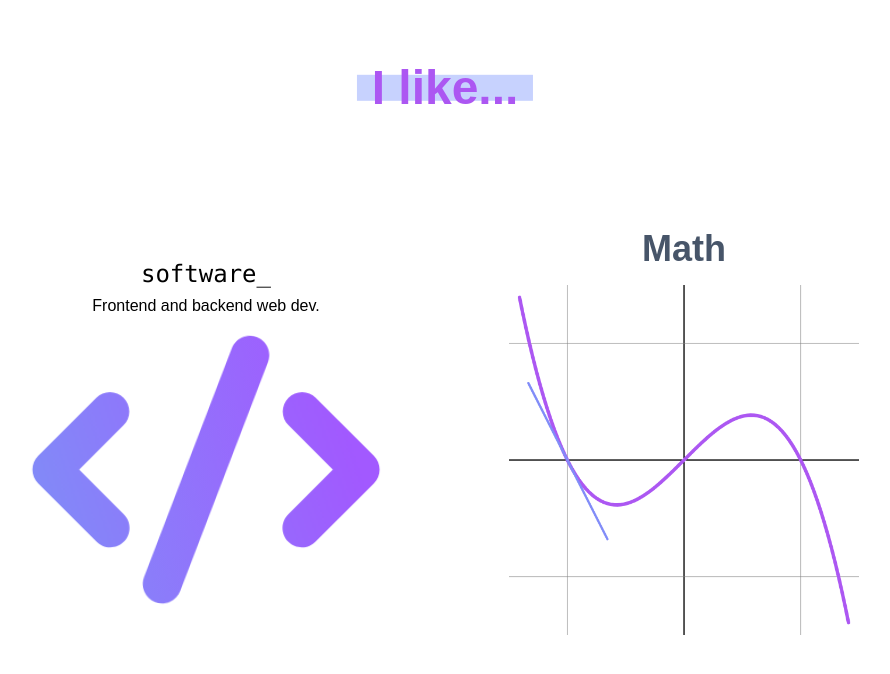
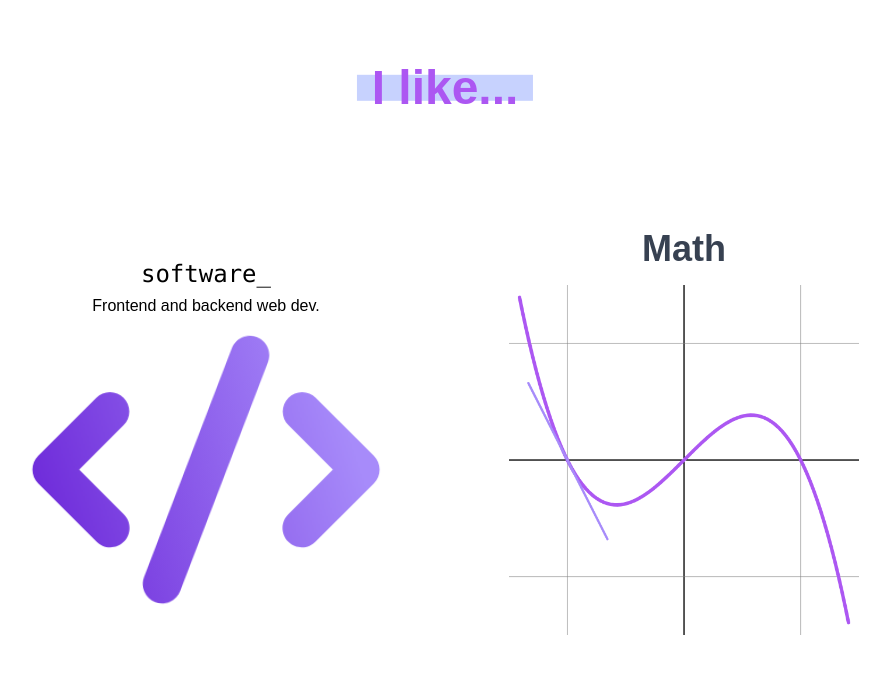
Before and after one commit to reubendrummond/portfolio, a Next.js app: page / in a window 1280 px wide. Shown: the top 674 px of the page, without its empty margins (195-1085 px from the left). Built offline with nearby package versions, Linux system fonts and the light colour scheme.

Commit message:
add themes with css variables and tailwind

```diff
--- a/components/Headings.tsx
+++ b/components/Headings.tsx
@@ -6,14 +6,14 @@ export const HighlightedHeading = ({ children }: HeadingProps) => {
   return (
     <div className="relative">
       <div
-        className="absolute -z-10 w-[120%] h-[55%] bg-secondary-color"
+        className="absolute -z-10 w-[120%] h-[55%] bg-secondary"
         style={{
           top: "50%",
           left: "50%",
           transform: "translate(-50%, -50%)",
         }}
       />
-      <h1 className="primary-color">{children}</h1>
+      <h1 className="text-primary">{children}</h1>
     </div>
   );
 };
--- a/components/Sections/ILike/CartesianGraph/GraphAnimation.tsx
+++ b/components/Sections/ILike/CartesianGraph/GraphAnimation.tsx
@@ -27,17 +27,35 @@ export const GraphAnimation = ({ className }: { className: string }) => {
         strokeStyle: "grey",
       })
     );
+
+    const toHex = (cssVarName: string) => {
+      const val = getComputedStyle(document.documentElement).getPropertyValue(
+        cssVarName
+      );
+      console.log(val.split(" ").filter((s) => Boolean(s)));
+      return val
+        .split(" ")
+        .filter((s) => Boolean(s))
+        .map((rgb) => parseInt(rgb).toString(16))
+        .reduce((accumulator, current) => accumulator + current, "#");
+    };
+    console.log(toHex("--primary"));
+
     cc.plotFunctions.push(
       cc.plotFunction(fcn, {
         lineWidth: 6,
-        strokeStyle: "#AC57F2",
+        strokeStyle: toHex("--primary"),
+        // strokeStyle: "#AC57F2",
         lineCap: "round",
       })
+    );
+    console.log(
+      getComputedStyle(document.documentElement).getPropertyValue("--primary")
     );
     cc.plotFunctions.push(
       cc.plotFunctionTangents(-1.1, 1.1, 2500, 1.5, fcn, {
         lineWidth: 4,
-        strokeStyle: "#818CF8",
+        strokeStyle: toHex("--primary-light"),
       })
     );
 
--- a/components/Sections/ILike/CodeLogo.tsx
+++ b/components/Sections/ILike/CodeLogo.tsx
@@ -39,8 +39,21 @@ export const CodeLogo = ({ className }: CodoLogoProps) => {
           y2="144.75"
           gradientUnits="userSpaceOnUse"
         >
-          <stop stopColor="#A259FF" />
-          <stop offset="1" stopColor="#818CF8" />
+          <stop
+            // stopColor="#A259FF"
+            className="stop-light"
+            // style={{
+            //   stopColor: "var(--primary)",
+            // }}
+          />
+          <stop
+            offset="1"
+            className="stop-dark"
+            // style={{
+            //   stopColor: "var(--primary-light)",
+            // }}
+            // stopColor="#818CF8"
+          />
         </linearGradient>
       </defs>
     </svg>
--- a/package.json
+++ b/package.json
@@ -26,7 +26,7 @@
     "eslint": "8.10.0",
     "eslint-config-next": "12.1.0",
     "postcss": "^8.4.8",
-    "tailwindcss": "^3.0.24",
+    "tailwindcss": "^3.1.4",
     "typescript": "4.6.2"
   }
 }
--- a/pages/index.tsx
+++ b/pages/index.tsx
@@ -1,5 +1,5 @@
 import Navbar from "@components/Navbar";
-import { ILike } from "@components/Sections/ILike/ILike";
+import { ILike } from "@components/Sections/ILike";
 import type { NextPage } from "next";
 import { useEffect } from "react";
 
--- a/styles/globals.css
+++ b/styles/globals.css
@@ -24,15 +24,17 @@ a {
   box-sizing: border-box;
 }
 
+:root {
+  @apply theme-space;
+}
+
 @layer base {
-  :root {
-    @apply theme-space;
-  }
-
   .theme-space {
-    --primary: 124 58 237;
+    --primary: 172 87 242;
     --primary-dark: 109 40 217;
     --primary-light: 167 139 250;
+
+    --secondary: 199 210 254;
 
     /* --secondary: ;
     --secondary-dark ;
@@ -68,14 +70,10 @@ a {
     font-family: "Poppins", sans-serif;
   }
 
-  .feature {
-    @apply text-[160px];
-  }
-
   h1,
   h2,
   h3 {
-    @apply text-slate-600;
+    @apply text-gray-700;
   }
 
   h1 {
@@ -113,11 +111,12 @@ a {
 }
 
 @layer utilities {
-  .primary-color {
-    @apply text-[#AC57F2];
-  }
+}
 
-  .bg-secondary-color {
-    @apply bg-[#C7D2FE];
-  }
+.stop-light {
+  stop-color: rgb(var(--primary-light));
 }
+
+.stop-dark {
+  stop-color: rgb(var(--primary-dark));
+}
--- a/tailwind.config.js
+++ b/tailwind.config.js
@@ -15,6 +15,9 @@ module.exports = {
           DEFAULT: "rgb(var(--primary) / <alpha-value>)",
           light: "rgb(var(--primary-light) / <alpha-value>)",
           dark: "rgb(var(--primary-dark) / <alpha-value>)",
+        },
+        secondary: {
+          DEFAULT: "rgb(var(--secondary) / <alpha-value>)",
         },
       },
       keyframes: {
```
Also changed, not shown: components/Sections/ILike/index.tsx (renamed from components/Sections/ILike/ILike.tsx), 1 other file (tests, documents, lock files or other folders).
